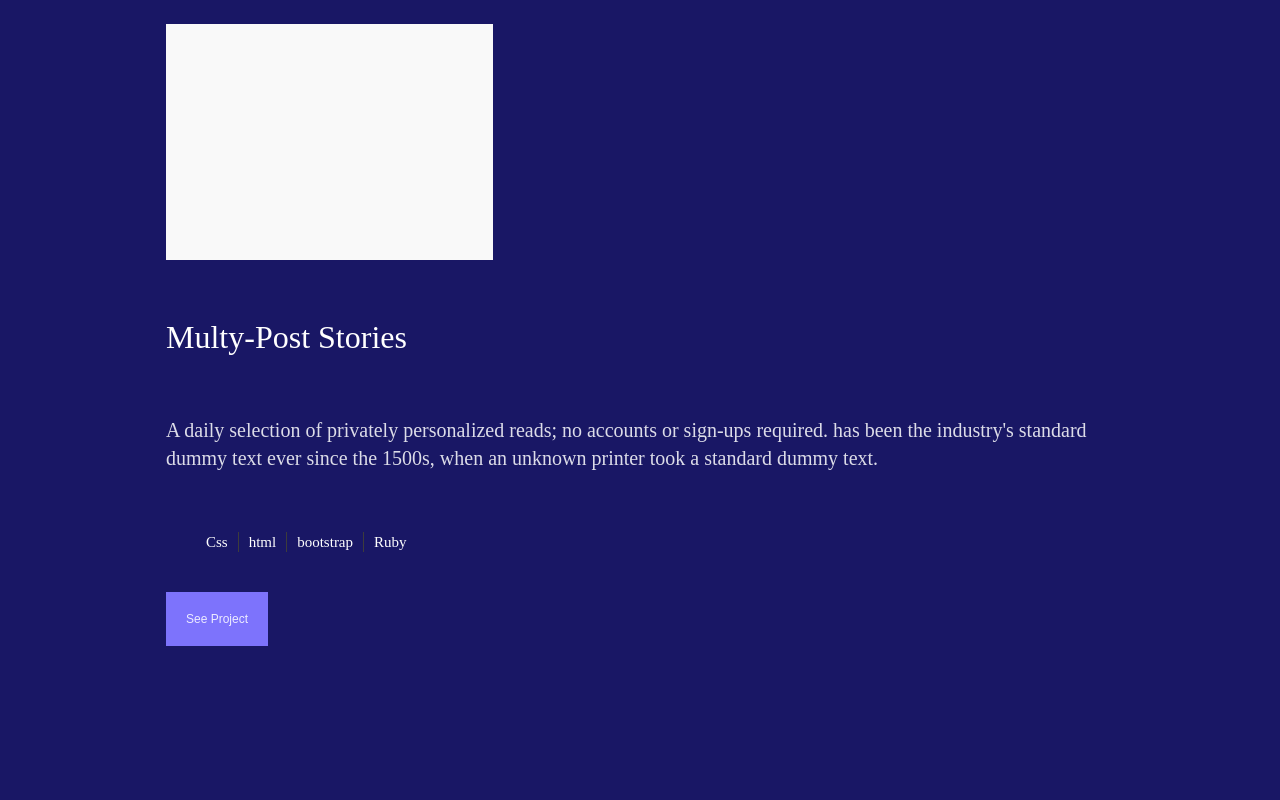
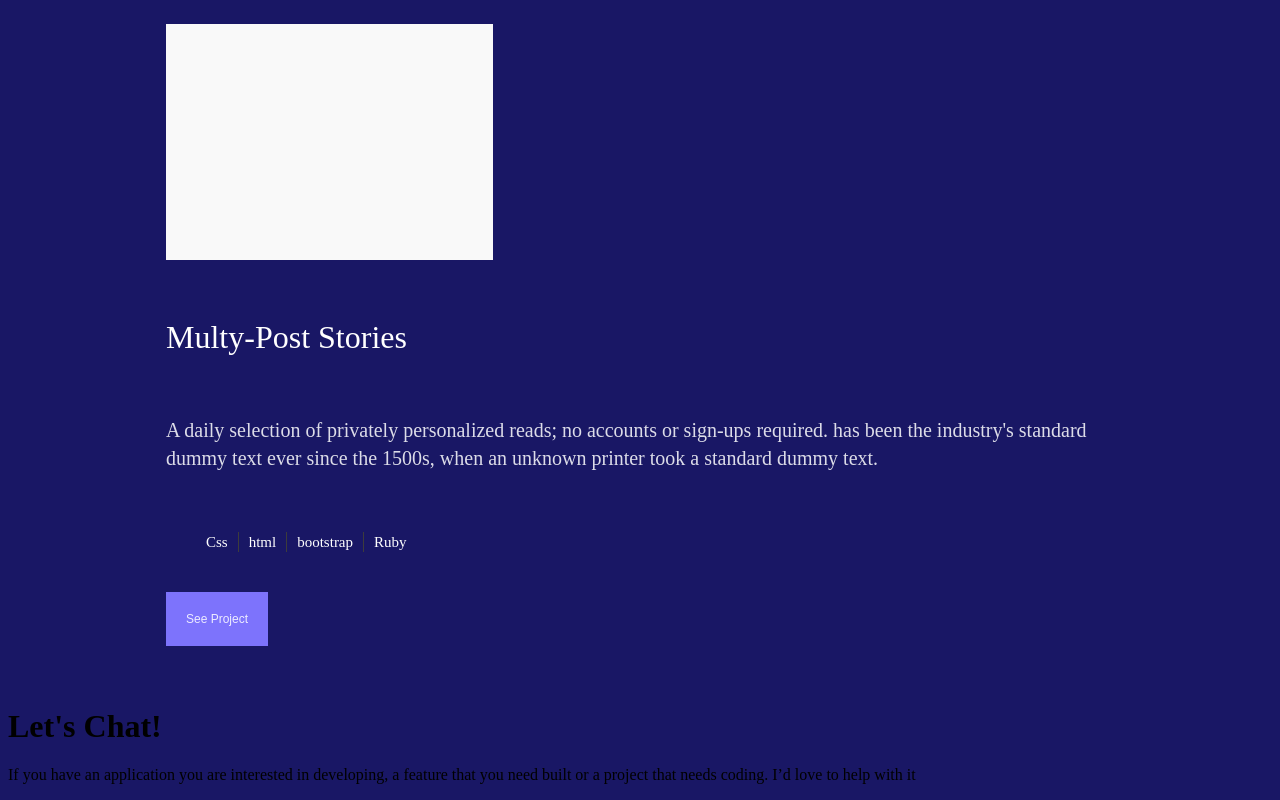
Before and after one commit to Duncannjau/Duncan-portfolio, a website: page index.html in a window 1280 px wide. Shown: the part 2718-3518 px from the top of the page. Before the commit the page ends 3412 px from the top, so only its background shows below. Drawn offline with Linux system fonts and the light colour scheme.

```diff
--- a/index.html
+++ b/index.html
@@ -202,5 +202,13 @@
       </div>
     </div>
   </section>
+
+  <footer>
+    <h1>Let's Chat!</h1>
+    <p>If you have an application you are interested in developing, a feature that you
+       need built or a project that needs coding. I’d love to help with it </p>
+
+ </form>
+  </footer>
 </body>
 </html>
```
